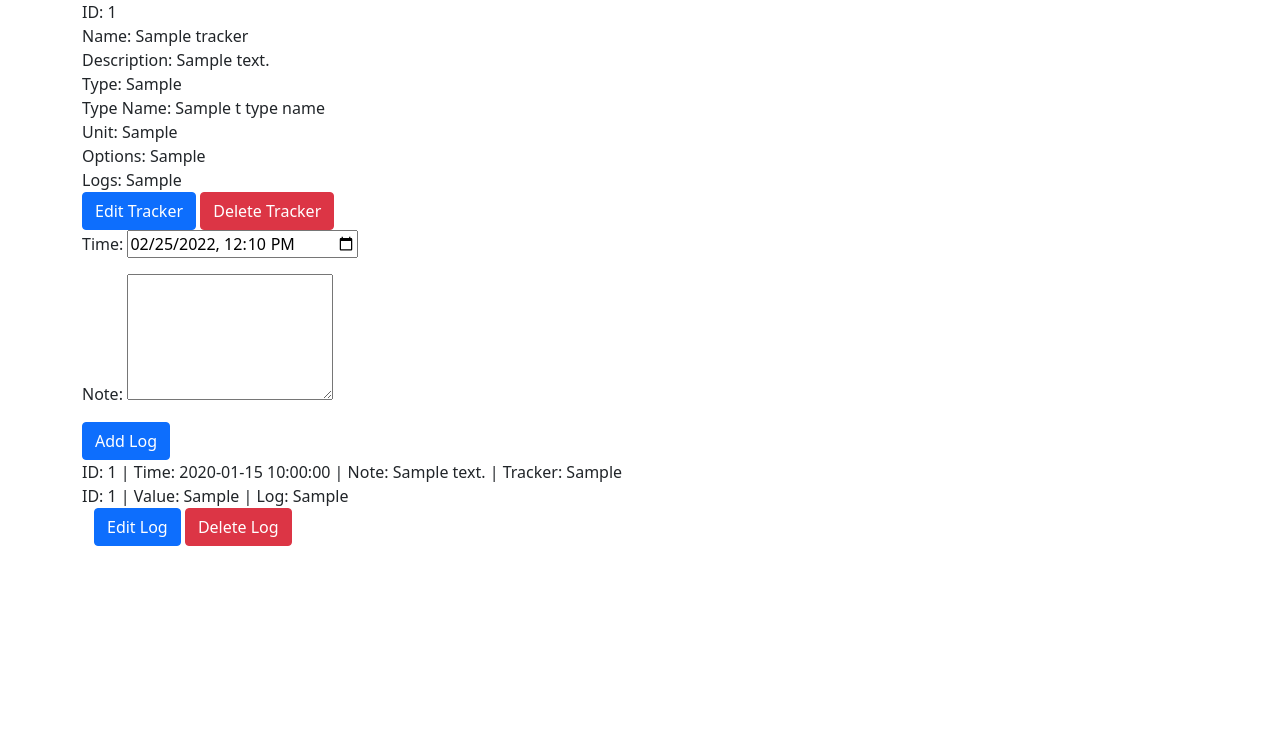
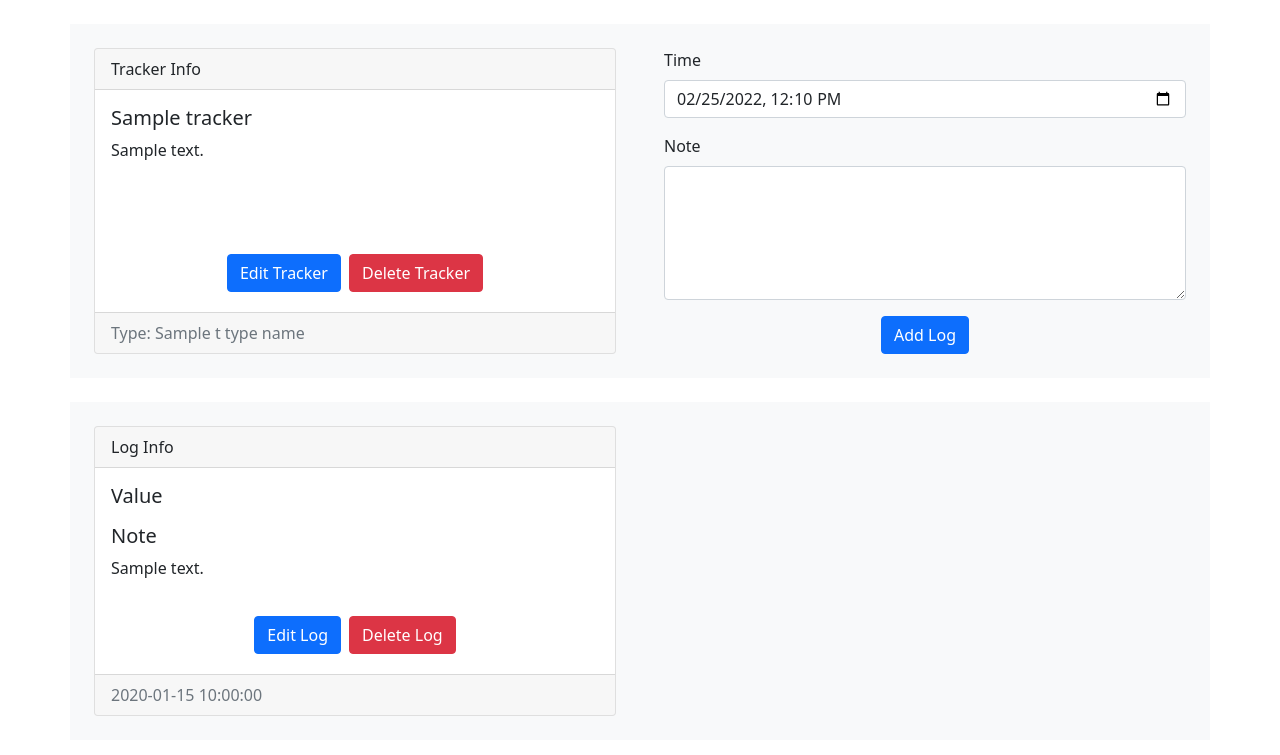
Before and after one commit to jameelkaisar/Quantified-Self-App, a Python web app: template templates/trackers/view.html in a window 1280 px wide. Shown: the top 755 px of the page. Run offline with Jinja, Linux system fonts and the light colour scheme; the template is opened without the code that fills it: most values are stand-ins (such as "Sample title", 1, 10 or a date in 2020); some libraries are stand-ins or nearby versions.

Commit message:
Design Tracker View

```diff
--- a/templates/trackers/view.html
+++ b/templates/trackers/view.html
@@ -7,88 +7,123 @@
         <link rel="shortcut icon" href="#">
         <link rel="stylesheet" href="{{ url_for('static', filename='css/bootstrap.min.css')}}">
         <link rel="stylesheet" href="{{ url_for('static', filename='css/fontawesome.all.min.css')}}">
-        <link rel="stylesheet" href="{{ url_for('static', filename='css/card.css')}}">
+        <!-- <link rel="stylesheet" href="{{ url_for('static', filename='css/card.css')}}"> -->
         <script src="{{ url_for('static', filename='js/fontawesome.all.min.js')}}"></script>
     </head>
     <body>
         {% include 'components/messages.html' %}
 
         <div class="container">
-            <div>ID: {{ tracker.t_id }}</div>
-            <div>Name: {{ tracker.t_name }}</div>
-            <div>Description: {{ tracker.t_desc }}</div>
-            <div>Type: {{ tracker.t_type }}</div>
-            <div>Type Name: {{ tracker.t_type_name.tt_name }}</div>
-            <div>Unit: {{ tracker.t_unit }}</div>
-            <div>Options: {{ tracker.t_options }}</div>
-            <div>Logs: {{ tracker.t_logs }}</div>
+            <div class="row equal bg-light mt-4">
+                <div class="col-sm-12 col-md-12 col-lg-6 col-xl-6 d-flex justify-content-center p-4">
+                    <div class="card flex-fill">
+                        <div class="card-header">Tracker Info</div>
+                        <div class="card-body">
+                            <h5 class="card-title">{{ tracker.t_name }}</h5>
+                            <p class="card-text">{{ tracker.t_desc }}</p>
                         </div>
-
-        <div class="container">
-            <a href="/trackers/edit?id={{ tracker.t_id }}" class="btn btn-primary">Edit Tracker</a>
+                        <div class="card-body d-flex justify-content-center align-items-end">
+                            <a href="/trackers/edit?id={{ tracker.t_id }}" class="btn btn-primary m-1">Edit Tracker</a>
                             <form action="" method="POST" style="display: inline;">
                                 <input type="hidden" name="action" value="1">
-                <button type="submit" class="btn btn-danger">Delete Tracker</button>
+                                <button type="submit" class="btn btn-danger m-1">Delete Tracker</button>
                             </form>
                         </div>
-
-        <div class="container">
-            <form action="" method="POST">
+                        <div class="card-footer text-muted">
+                            <span>Type: {{ tracker.t_type_name.tt_name }}</span>
+                            {% if tracker.t_type_name.tt_name == "Integer" or tracker.t_type_name.tt_name == "Decimal" %}
+                            | <span>Unit: {{ tracker.t_unit.tu_name }}</span>
+                            {% endif %}
+                        </div>
+                    </div>
+                </div>
+                <div class="col-sm-12 col-md-12 col-lg-6 col-xl-6 d-flex justify-content-center p-4">
+                    <div class="flex-fill">
+                        <form action="" method="POST" style="width: 100%;">
                             <input type="hidden" name="action" value="2">
-                <p>
-                    <label for="tl_time">Time:</label>
-                    <input type="datetime-local" id="tl_time" name="tl_time" required>
-                </p>
-                <p>
-                    <label for="tl_note">Note:</label>
-                    <textarea rows="5" id="tl_note" name="tl_note" maxlength="256"></textarea>
-                </p>
+                            <div class="mb-3">
+                                <label for="tl_time" class="form-label">Time</label>
+                                <input type="datetime-local" class="form-control" id="tl_time" name="tl_time" required>
+                            </div>
+                            <div class="mb-3">
+                                <label for="tl_note" class="form-label">Note</label>
+                                <textarea rows="5" class="form-control" id="tl_note" name="tl_note" maxlength="256"></textarea>
+                            </div>
                             {% if tracker.t_type_name.tt_name == "Boolean" %}
-                <label for="tl_val">Value:</label>
-                <select id="tl_val" name="tl_val" required>
+                            <label for="tl_val" class="form-label">Value</label>
+                            <div class="mb-3">
+                                <select id="tl_val" name="tl_val" class="form-select" required>
                                     <option value="1" selected>Yes</option>
                                     <option value="0">No</option>
                                 </select>
+                            </div>
                             {% elif tracker.t_type_name.tt_name == "Integer" %}
-                <label for="tl_val">Value:</label>
-                <input type="number" step="1" id="tl_val" name="tl_val" required>{{ tracker.t_unit.tu_name }}
+                            <label for="tl_val" class="form-label">Value</label>
+                            <div class="input-group mb-3">
+                                <input type="number" step="1" id="tl_val" name="tl_val" class="form-control" aria-describedby="tl_unit" required>
+                                <span class="input-group-text" id="tl_unit">{{ tracker.t_unit.tu_name }}</span>
+                            </div>
                             {% elif tracker.t_type_name.tt_name == "Decimal" %}
-                <label for="tl_val">Value:</label>
-                <input type="number" step="0.01" id="tl_val" name="tl_val" required>{{ tracker.t_unit.tu_name }}
+                            <label for="tl_val" class="form-label">Value</label>
+                            <div class="input-group mb-3">
+                                <input type="number" step="0.01" id="tl_val" name="tl_val" class="form-control" aria-describedby="tl_unit" required>
+                                <span class="input-group-text" id="tl_unit">{{ tracker.t_unit.tu_name }}</span>
+                            </div>
                             {% elif tracker.t_type_name.tt_name == "Duration" %}
-                <label for="tl_val_h">Hours:</label>
-                <input type="number" step="1" min="0" max="100" id="tl_val_h" name="tl_val_h" value="0" required>
-                <label for="tl_val_m">Minutes:</label>
-                <input type="number" step="1" min="0" max="59" id="tl_val_m" name="tl_val_m" value="0" required>
-                <label for="tl_val_s">Seconds:</label>
-                <input type="number" step="1" min="0" max="59" id="tl_val_s" name="tl_val_s" value="0" required>
+                            <label class="form-label">Value</label>
+                            <div class="input-group mb-3">
+                                <span class="input-group-text">H</span>
+                                <input type="number" step="1" min="0" max="100" id="tl_val_h" name="tl_val_h" class="form-control" placeholder="Hours" required>
+                                <span class="input-group-text">M</span>
+                                <input type="number" step="1" min="0" max="59" id="tl_val_m" name="tl_val_m" class="form-control" placeholder="Minutes" required>
+                                <span class="input-group-text">S</span>
+                                <input type="number" step="1" min="0" max="59" id="tl_val_s" name="tl_val_s" class="form-control" placeholder="Seconds" required>
+                            </div>
                             {% elif tracker.t_type_name.tt_name == "Single Select" %}
-                <label for="tl_val">Value:</label>
-                <select id="tl_val" name="tl_val" required>
+                            <label for="tl_val" class="form-label">Value</label>
+                            <div class="mb-3">
+                                <select id="tl_val" name="tl_val" class="form-select" required>
                                     <option value="" selected hidden disabled>Choose Option</option>
                                     {% for option in tracker.t_options %}
                                     <option value="{{ option.to_id }}">{{ option.to_name }}</option>
                                     {% endfor %}
                                 </select>
+                            </div>
                             {% elif tracker.t_type_name.tt_name == "Multi Select" %}
+                            <label class="form-label">Values</label>
                             {% for option in tracker.t_options %}
-                <input type="checkbox" id="tl_val[{{ option.to_id }}]" name="tl_val[{{ option.to_id }}]" value="1">
-                <label for="tl_val[{{ option.to_id }}]">{{ option.to_name }}</label><br>
+                            <div class="mb-1 form-check">
+                                <input type="checkbox" id="tl_val[{{ option.to_id }}]" name="tl_val[{{ option.to_id }}]" value="1" class="form-check-input">
+                                <label for="tl_val[{{ option.to_id }}]" class="form-check-label">{{ option.to_name }}</label><br>
+                            </div>
                             {% endfor %}
                             {% endif %}
+                            <div class="d-flex justify-content-center mt-2">
                                 <button type="submit" class="btn btn-primary">Add Log</button>
+                            </div>
                         </form>
+                    </div>
+                </div>
+            </div>
         </div>
 
         <div class="container">
+            <div class="row equal bg-light mt-4">
                 {% for log in tracker.t_logs %}
+                <div class="col-sm-12 col-md-12 col-lg-6 col-xl-6 d-flex justify-content-center p-4">
+                    <div class="card flex-fill">
+                        <div class="card-header">Log Info</div>
+                        <div class="card-body">
+                            <h5 class="card-title">
+                                {% if tracker.t_type_name.tt_name == "Multi Select" %}
+                                Values
+                                {% else %}
+                                Value
+                                {% endif %}
+                            </h5>
+                            <div class="card-text">
+                                {% for val in log.tl_vals %}
                                 <div>
-                <div>
-                    ID: {{ log.tl_id }} | Time: {{ log.tl_time }} | Note: {{ log.tl_note }} | Tracker: {{ log.tl_tracker }}
-                    {% for val in log.tl_vals %}
-                    <br>
-                    ID: {{ val.tv_id }} | Value: {{ val.tv_val }} | Log: {{ val.tv_log }}
-                    <br>
                                     {% if tracker.t_type_name.tt_name == "Boolean" %}
                                         {% if val.tv_val | int == 1 %}
                                         Yes
@@ -106,18 +141,29 @@
                                     {% elif tracker.t_type_name.tt_name == "Multi Select" %}
                                         {{ options[val.tv_val | int] }}
                                     {% endif %}
+                                </div>
                                 {% endfor %}
                             </div>
-                <div class="container">
-                    <a href="/trackers/log/edit?tid={{ tracker.t_id }}&lid={{ log.tl_id }}" class="btn btn-primary">Edit Log</a>
+                            {% if log.tl_note | length > 0 %}
+                            <h5 class="card-title pt-2">Note</h5>
+                            <div class="card-text">{{ log.tl_note }}</div>
+                            {% endif %}
+                        </div>
+                        <div class="card-body d-flex justify-content-center align-items-end">
+                            <a href="/trackers/log/edit?tid={{ tracker.t_id }}&lid={{ log.tl_id }}" class="btn btn-primary m-1">Edit Log</a>
                             <form action="" method="POST" style="display: inline;">
                                 <input type="hidden" name="action" value="3">
                                 <input type="hidden" name="tl_id" value="{{ log.tl_id }}">
-                        <button type="submit" class="btn btn-danger">Delete Log</button>
+                                <button type="submit" class="btn btn-danger m-1">Delete Log</button>
                             </form>
+                        </div>
+                        <div class="card-footer text-muted">
+                            {{ log.tl_time }}
+                        </div>
                     </div>
                 </div>
                 {% endfor %}
+            </div>
         </div>
 
         <script src="{{ url_for('static', filename='js/add_log.js')}}"></script>
```
Also changed, not shown: database/dev_db.sqlite3. Lines whose indentation alone changed are shown as unchanged.
